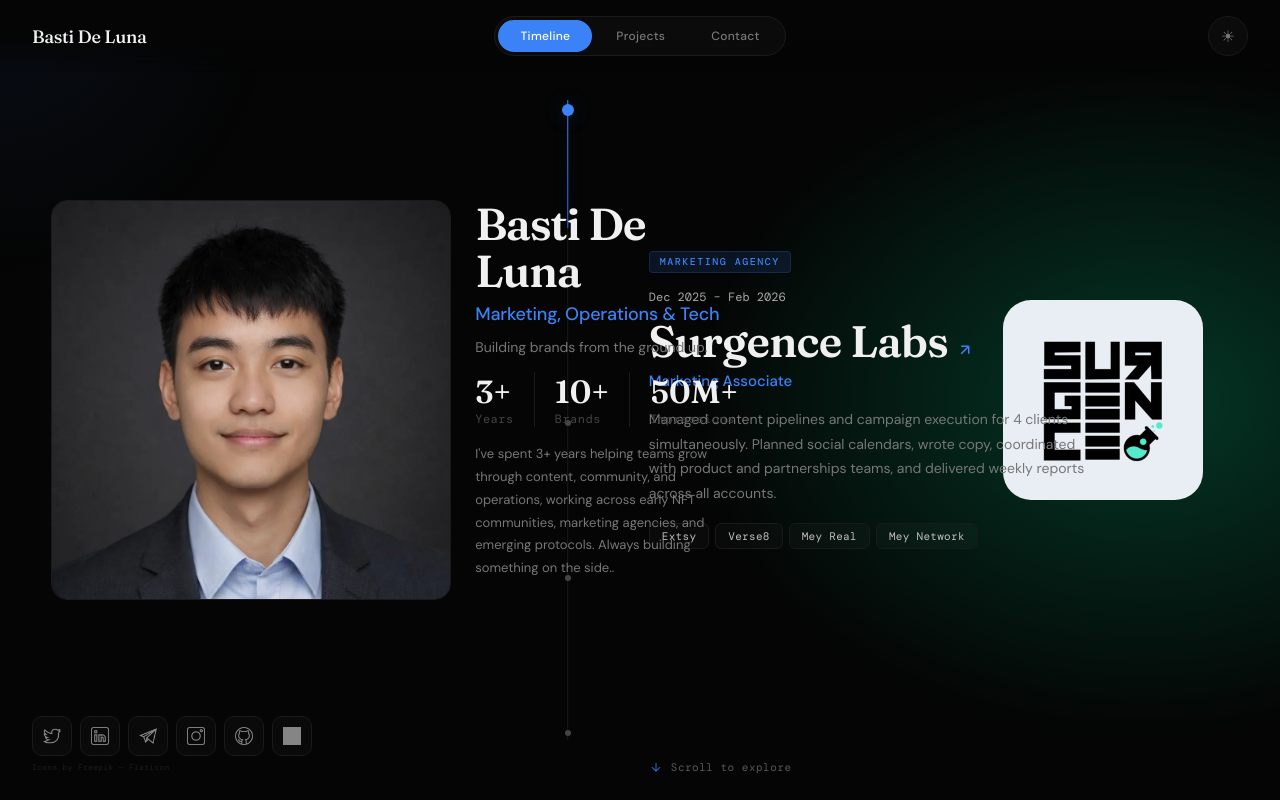
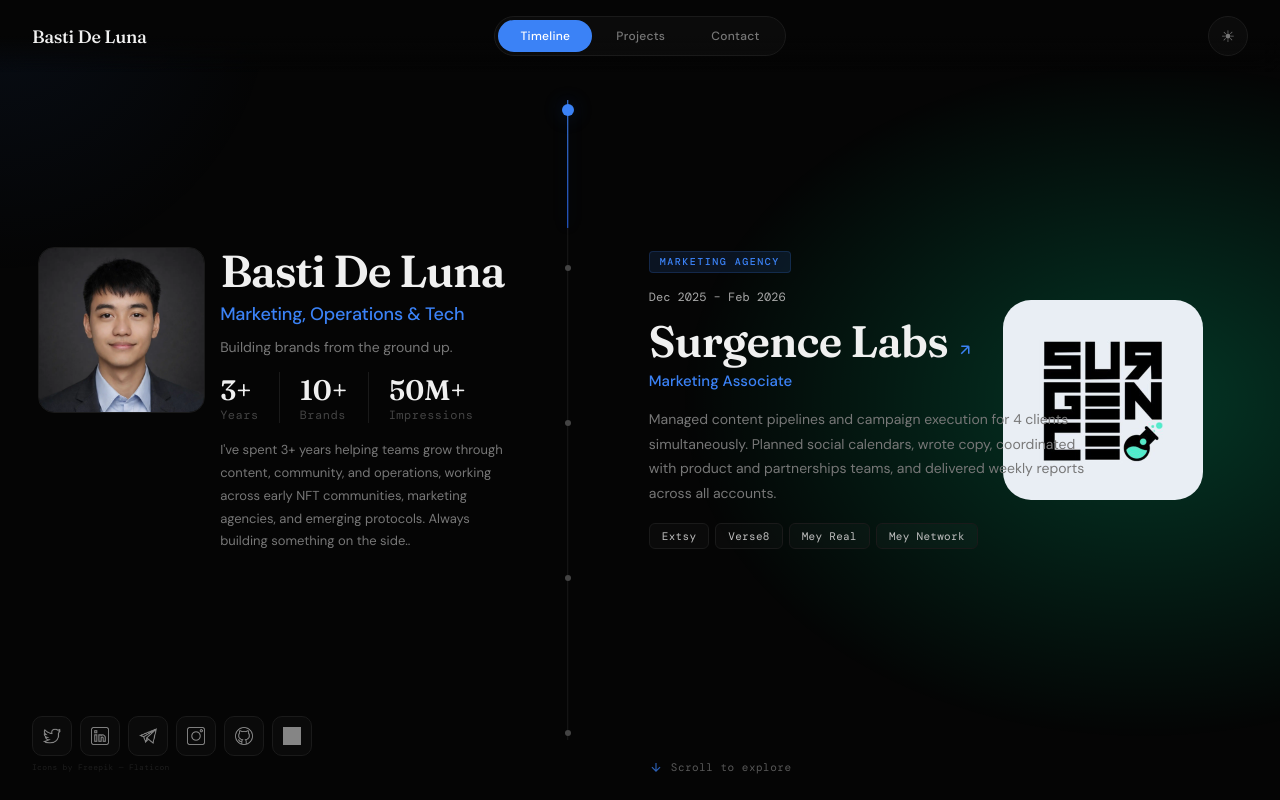
Before and after one commit to bonksti/bonksti-Portfolio, a React (Vite) app: page / in a window 1280 px wide. Built offline with nearby package versions, Linux system fonts and the light colour scheme; grey boxes are pictures that could not be loaded.

Commit message:
fix: prevent left panel overflow on smaller screens

```diff
--- a/src/Portfolio.jsx
+++ b/src/Portfolio.jsx
@@ -313,7 +313,7 @@ function TimelineMobile({ t }) {
       {/* Hero */}
       <div style={{ marginBottom: "32px" }}>
         <div style={{ display: "flex", gap: "16px", alignItems: "flex-start", marginBottom: "20px" }}>
-          <img src="/me.webp" alt="Basti De Luna" style={{ width: "80px", height: "80px", borderRadius: "14px", objectFit: "cover", flexShrink: 0, border: `1px solid ${t.border}` }} />
+          <img src="/me.png" alt="Basti De Luna" style={{ width: "80px", height: "80px", borderRadius: "14px", objectFit: "cover", flexShrink: 0, border: `1px solid ${t.border}` }} />
           <div>
             <h1 style={{ fontFamily: "'Fraunces', serif", fontSize: "26px", fontWeight: 600, color: t.text, margin: "0 0 4px", lineHeight: 1.1, letterSpacing: "-0.8px" }}>
               Basti De Luna
@@ -413,9 +413,9 @@ function TimelineSection({ t, isMobile }) {
 
   return (
     <div style={{ height: "100vh", display: "flex", position: "relative", overflow: "hidden" }}>
-      <div style={{ width: "42%", flexShrink: 0, display: "flex", alignItems: "center", padding: "0 clamp(24px, 3vw, 48px) 0 clamp(36px, 4vw, 72px)", position: "relative", zIndex: 3 }}>
-        <div style={{ display: "flex", gap: "24px", alignItems: "flex-start" }}>
-          <img src="me.webp" alt="Basti De Luna" style={{ width: "400px", height: "400px", borderRadius: "16px", objectFit: "cover", flexShrink: 0, border: `1px solid ${t.border}` }} />
+      <div style={{ width: "42%", flexShrink: 0, display: "flex", alignItems: "center", padding: "0 clamp(12px, 2vw, 36px) 0 clamp(20px, 3vw, 56px)", position: "relative", zIndex: 3, overflow: "hidden" }}>
+        <div style={{ display: "flex", gap: "clamp(10px, 1.2vw, 20px)", alignItems: "flex-start", width: "100%", minWidth: 0 }}>
+          <img src="/me.webp" alt="Basti De Luna" style={{ width: "clamp(100px, 13vw, 210px)", height: "clamp(100px, 13vw, 210px)", borderRadius: "16px", objectFit: "cover", flexShrink: 0, border: `1px solid ${t.border}` }} />
           <div style={{ flex: 1, minWidth: 0 }}>
             <h1 style={{ fontFamily: "'Fraunces', serif", fontSize: "clamp(32px, 3.5vw, 48px)", fontWeight: 600, color: t.text, margin: "0 0 8px", lineHeight: 1.05, letterSpacing: "-1.2px" }}>
               Basti De Luna
@@ -428,17 +428,17 @@ function TimelineSection({ t, isMobile }) {
             </p>
             <div style={{ display: "flex", gap: "20px", marginBottom: "16px" }}>
               <div>
-                <p style={{ fontFamily: "'Fraunces', serif", fontSize: "32px", fontWeight: 600, color: t.text, margin: 0 }}>3+</p>
+                <p style={{ fontFamily: "'Fraunces', serif", fontSize: "clamp(20px, 2.2vw, 32px)", fontWeight: 600, color: t.text, margin: 0 }}>3+</p>
                 <p style={{ fontFamily: "'DM Mono', monospace", fontSize: "12px", color: t.textDim, margin: 0, letterSpacing: "0.5px" }}>Years</p>
               </div>
               <div style={{ width: "1px", background: t.border }} />
               <div>
-                <p style={{ fontFamily: "'Fraunces', serif", fontSize: "32px", fontWeight: 600, color: t.text, margin: 0 }}>10+</p>
+                <p style={{ fontFamily: "'Fraunces', serif", fontSize: "clamp(20px, 2.2vw, 32px)", fontWeight: 600, color: t.text, margin: 0 }}>10+</p>
                 <p style={{ fontFamily: "'DM Mono', monospace", fontSize: "12px", color: t.textDim, margin: 0, letterSpacing: "0.5px" }}>Brands</p>
               </div>
               <div style={{ width: "1px", background: t.border }} />
               <div>
-                <p style={{ fontFamily: "'Fraunces', serif", fontSize: "32px", fontWeight: 600, color: t.text, margin: 0 }}>50M+</p>
+                <p style={{ fontFamily: "'Fraunces', serif", fontSize: "clamp(20px, 2.2vw, 32px)", fontWeight: 600, color: t.text, margin: 0 }}>50M+</p>
                 <p style={{ fontFamily: "'DM Mono', monospace", fontSize: "12px", color: t.textDim, margin: 0, letterSpacing: "0.5px" }}>Impressions</p>
               </div>
             </div>
```
